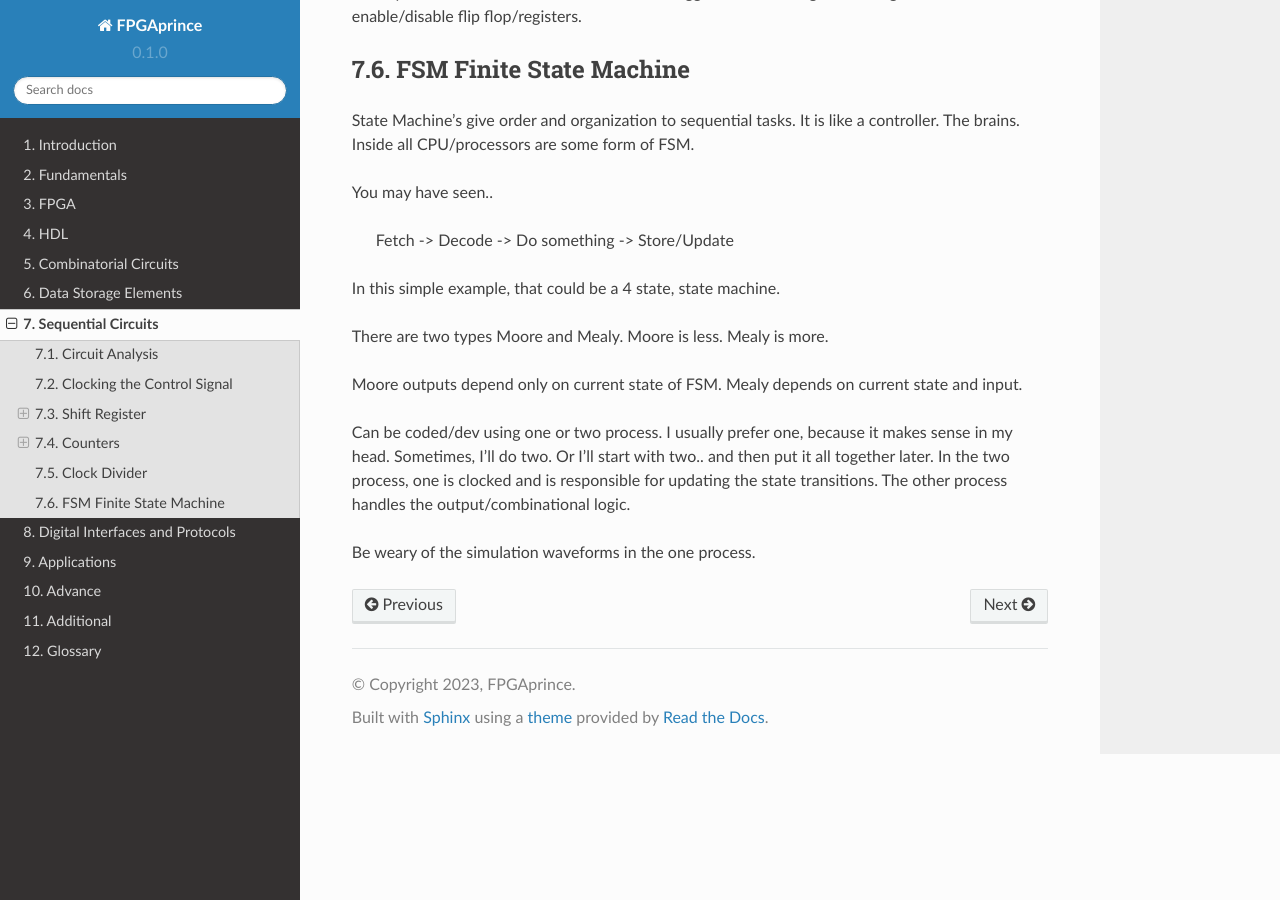
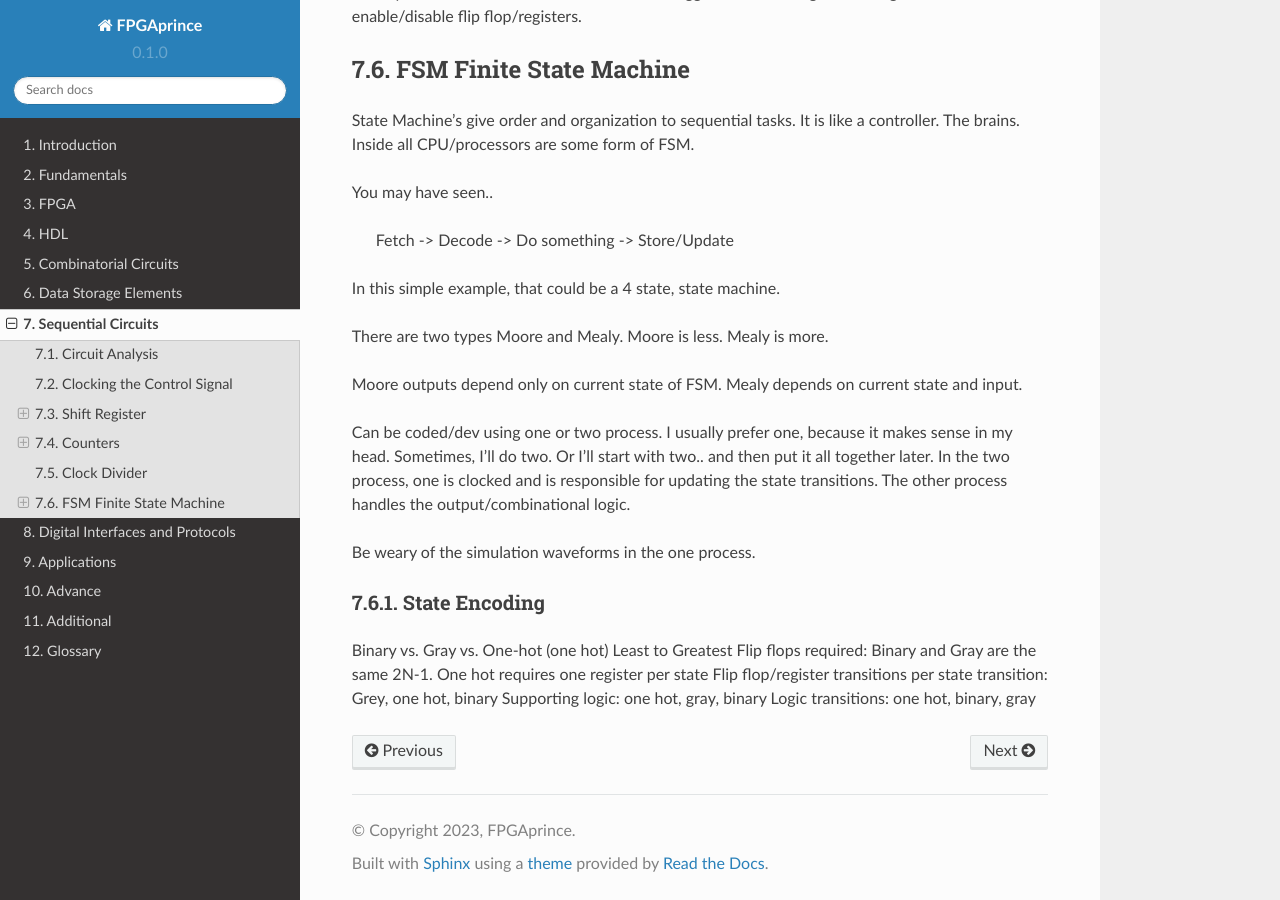
Before and after one commit to fpgaprince/rtd, a Sphinx documentation site: the page built from docs/source/sequential.rst, in a window 1280 px wide and 900 px high, scrolled down 4628 px. Built offline with Sphinx 7.4.7 and the Read the Docs theme 2.0.0, drawn with Linux system fonts in a browser that asks for light colours.

Commit message:
Update sequential.rst
added encoding comparison.

```diff
--- a/docs/source/sequential.rst
+++ b/docs/source/sequential.rst
@@ -239,3 +239,12 @@ In the two process, one is clocked and is responsible for updating the state tra
 The other process handles the output/combinational logic.
 
 Be weary of the simulation waveforms in the one process.
+
+State Encoding
+******************************************
+Binary vs. Gray vs. One-hot (one hot)
+Least to Greatest
+Flip flops required: Binary and Gray are the same 2N-1. One hot requires one register per state
+Flip flop/register transitions per state transition: Grey, one hot, binary
+Supporting logic: one hot, gray, binary
+Logic transitions: one hot, binary, gray
```
